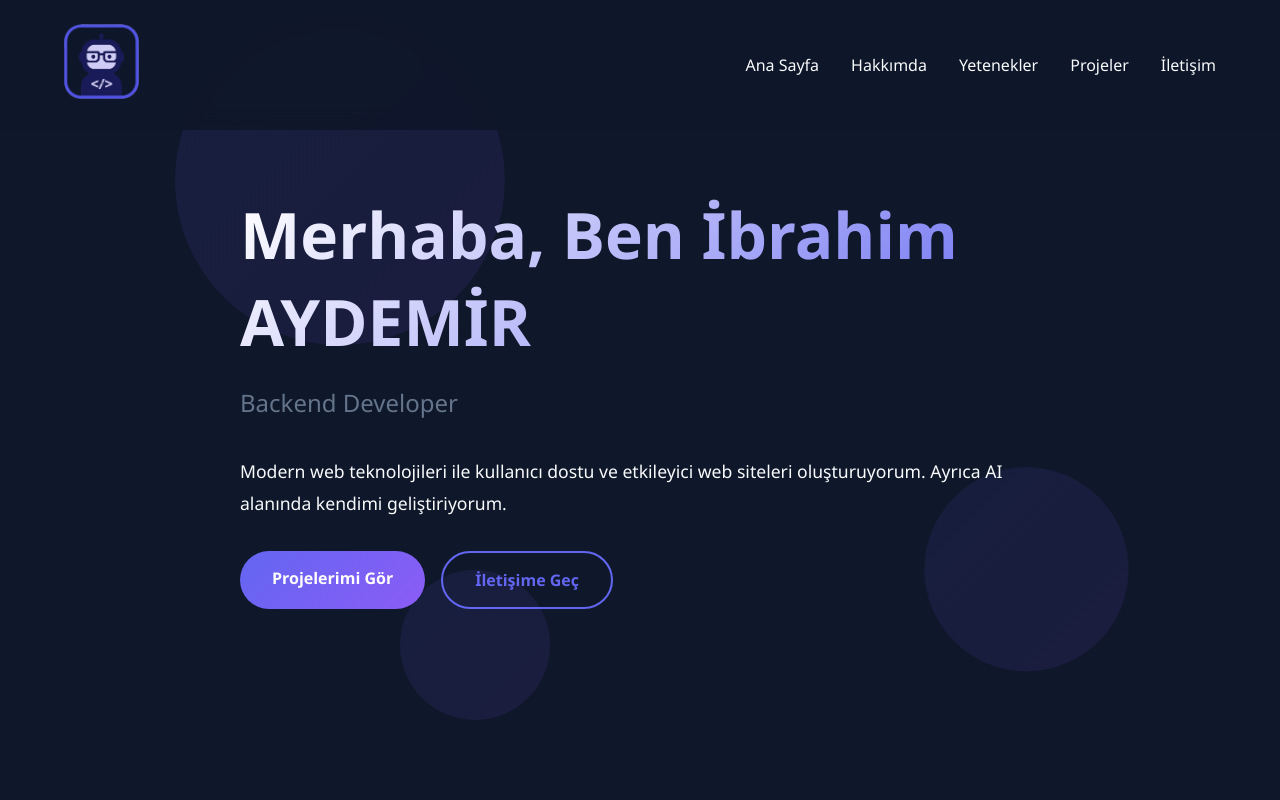
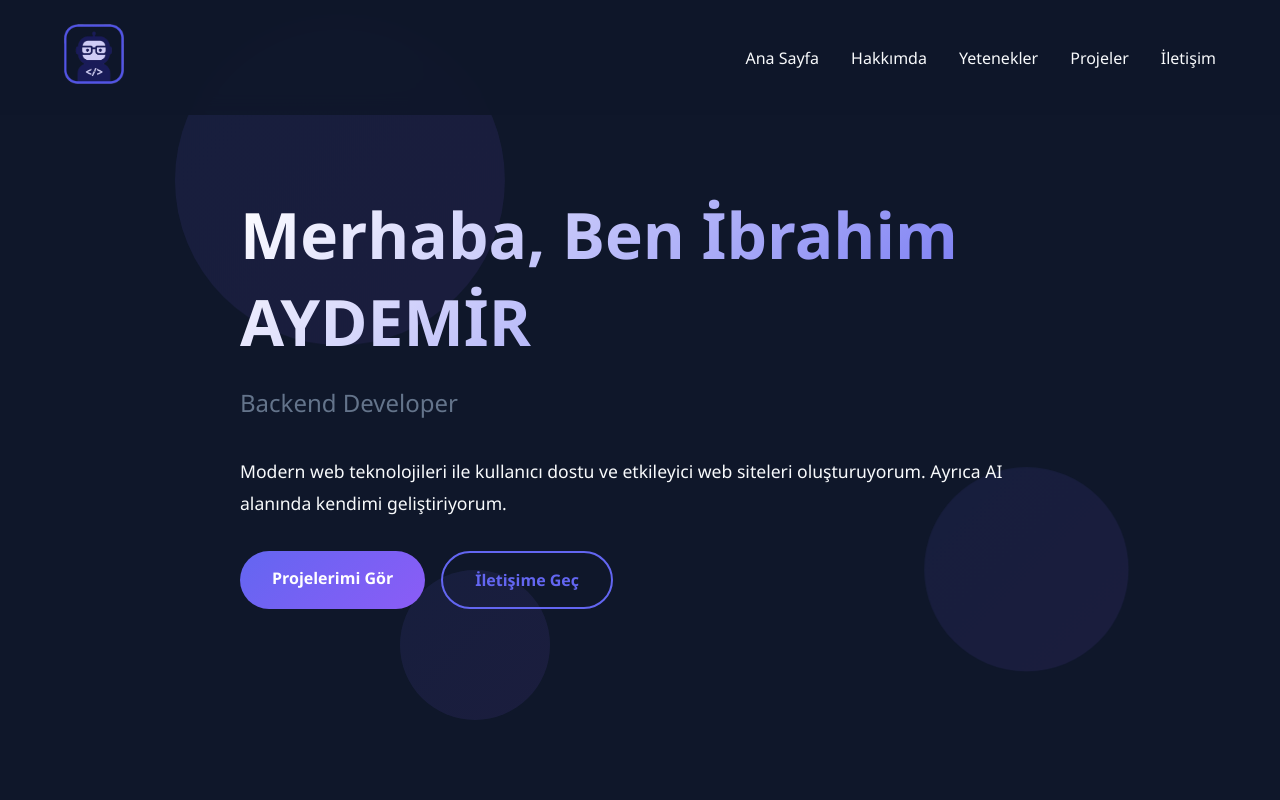
Before and after one commit to ibrahim-coder/aydemiribrahim, a plain HTML site: page index.html in a window 1280 px wide. Shown: the top 800 px of the page. Drawn offline with nearby package versions, Linux system fonts and the light colour scheme.

Commit message:
Update index.html

```diff
--- a/index.html
+++ b/index.html
@@ -12,7 +12,7 @@
 <body>
     <!-- Navigation -->
     <nav id="navbar">
-        <div class="logo"><img src="icon2.png" width="75px" height="75px"></div>
+        <div class="logo"><img src="icon2.png" width="60px" height="60px"></div>
         <ul class="nav-links">
             <li><a href="#home">Ana Sayfa</a></li>
             <li><a href="#about">Hakkımda</a></li>
@@ -150,4 +150,5 @@
     <script src="main.js"></script>
 </body>
 
+
 </html>
```
